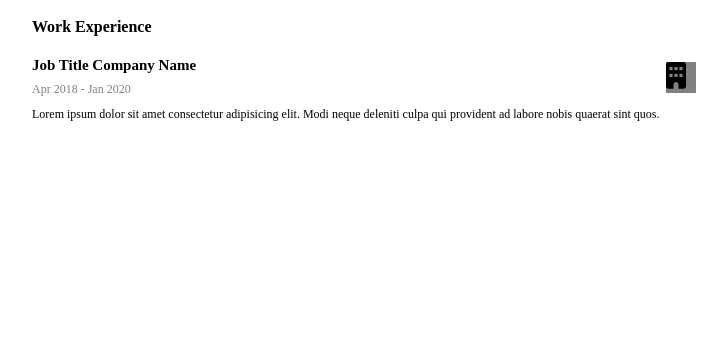
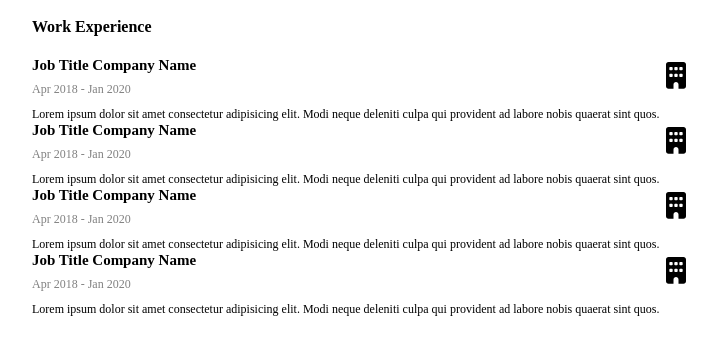
Before and after one commit to auzanx/cv-tamplate, a plain HTML site: page index.html in a window 1280 px wide. Shown: the part 686-1040 px from the top of the page, without its empty margins (276-1003 px from the left). Before the commit the page ends 883 px from the top, so only its background shows below. Drawn offline with Linux system fonts and the light colour scheme.

Commit message:
2 commit

```diff
--- a/index.html
+++ b/index.html
@@ -109,7 +109,6 @@
         }
 
         .svg__wrapper {
-            background-color: gray;
             width: 30px;
         }
     </style>
@@ -264,7 +263,56 @@
                 </div>
                 <div class="job__detail">Lorem ipsum dolor sit amet consectetur adipisicing elit. Modi neque deleniti
                     culpa qui provident ad
-                    labore nobis quaerat sint quos.</div>
+                    labore nobis quaerat sint quos.
+                </div>
+                <div class="wrapper__job">
+                    <div>
+                        <div class="job__title">Job Title <span>Company Name</span></div>
+                        <div class="detail__date">Apr 2018 - Jan 2020</div>
+                    </div>
+                    <div class="svg__wrapper">
+                        <svg class="svg__work" xmlns="http://www.w3.org/2000/svg" viewBox="0 0 384 512">
+                            <path
+                                d="M48 0C21.5 0 0 21.5 0 48V464c0 26.5 21.5 48 48 48h96V432c0-26.5 21.5-48 48-48s48 21.5 48 48v80h96c26.5 0 48-21.5 48-48V48c0-26.5-21.5-48-48-48H48zM64 240c0-8.8 7.2-16 16-16h32c8.8 0 16 7.2 16 16v32c0 8.8-7.2 16-16 16H80c-8.8 0-16-7.2-16-16V240zm112-16h32c8.8 0 16 7.2 16 16v32c0 8.8-7.2 16-16 16H176c-8.8 0-16-7.2-16-16V240c0-8.8 7.2-16 16-16zm80 16c0-8.8 7.2-16 16-16h32c8.8 0 16 7.2 16 16v32c0 8.8-7.2 16-16 16H272c-8.8 0-16-7.2-16-16V240zM80 96h32c8.8 0 16 7.2 16 16v32c0 8.8-7.2 16-16 16H80c-8.8 0-16-7.2-16-16V112c0-8.8 7.2-16 16-16zm80 16c0-8.8 7.2-16 16-16h32c8.8 0 16 7.2 16 16v32c0 8.8-7.2 16-16 16H176c-8.8 0-16-7.2-16-16V112zM272 96h32c8.8 0 16 7.2 16 16v32c0 8.8-7.2 16-16 16H272c-8.8 0-16-7.2-16-16V112c0-8.8 7.2-16 16-16z" />
+                        </svg>
+                    </div>
+                </div>
+                <div class="job__detail">Lorem ipsum dolor sit amet consectetur adipisicing elit. Modi neque deleniti
+                    culpa qui provident ad
+                    labore nobis quaerat sint quos.
+                </div>
+                <div class="wrapper__job">
+                    <div>
+                        <div class="job__title">Job Title <span>Company Name</span></div>
+                        <div class="detail__date">Apr 2018 - Jan 2020</div>
+                    </div>
+                    <div class="svg__wrapper">
+                        <svg class="svg__work" xmlns="http://www.w3.org/2000/svg" viewBox="0 0 384 512">
+                            <path
+                                d="M48 0C21.5 0 0 21.5 0 48V464c0 26.5 21.5 48 48 48h96V432c0-26.5 21.5-48 48-48s48 21.5 48 48v80h96c26.5 0 48-21.5 48-48V48c0-26.5-21.5-48-48-48H48zM64 240c0-8.8 7.2-16 16-16h32c8.8 0 16 7.2 16 16v32c0 8.8-7.2 16-16 16H80c-8.8 0-16-7.2-16-16V240zm112-16h32c8.8 0 16 7.2 16 16v32c0 8.8-7.2 16-16 16H176c-8.8 0-16-7.2-16-16V240c0-8.8 7.2-16 16-16zm80 16c0-8.8 7.2-16 16-16h32c8.8 0 16 7.2 16 16v32c0 8.8-7.2 16-16 16H272c-8.8 0-16-7.2-16-16V240zM80 96h32c8.8 0 16 7.2 16 16v32c0 8.8-7.2 16-16 16H80c-8.8 0-16-7.2-16-16V112c0-8.8 7.2-16 16-16zm80 16c0-8.8 7.2-16 16-16h32c8.8 0 16 7.2 16 16v32c0 8.8-7.2 16-16 16H176c-8.8 0-16-7.2-16-16V112zM272 96h32c8.8 0 16 7.2 16 16v32c0 8.8-7.2 16-16 16H272c-8.8 0-16-7.2-16-16V112c0-8.8 7.2-16 16-16z" />
+                        </svg>
+                    </div>
+                </div>
+                <div class="job__detail">Lorem ipsum dolor sit amet consectetur adipisicing elit. Modi neque deleniti
+                    culpa qui provident ad
+                    labore nobis quaerat sint quos.
+                </div>
+                <div class="wrapper__job">
+                    <div>
+                        <div class="job__title">Job Title <span>Company Name</span></div>
+                        <div class="detail__date">Apr 2018 - Jan 2020</div>
+                    </div>
+                    <div class="svg__wrapper">
+                        <svg class="svg__work" xmlns="http://www.w3.org/2000/svg" viewBox="0 0 384 512">
+                            <path
+                                d="M48 0C21.5 0 0 21.5 0 48V464c0 26.5 21.5 48 48 48h96V432c0-26.5 21.5-48 48-48s48 21.5 48 48v80h96c26.5 0 48-21.5 48-48V48c0-26.5-21.5-48-48-48H48zM64 240c0-8.8 7.2-16 16-16h32c8.8 0 16 7.2 16 16v32c0 8.8-7.2 16-16 16H80c-8.8 0-16-7.2-16-16V240zm112-16h32c8.8 0 16 7.2 16 16v32c0 8.8-7.2 16-16 16H176c-8.8 0-16-7.2-16-16V240c0-8.8 7.2-16 16-16zm80 16c0-8.8 7.2-16 16-16h32c8.8 0 16 7.2 16 16v32c0 8.8-7.2 16-16 16H272c-8.8 0-16-7.2-16-16V240zM80 96h32c8.8 0 16 7.2 16 16v32c0 8.8-7.2 16-16 16H80c-8.8 0-16-7.2-16-16V112c0-8.8 7.2-16 16-16zm80 16c0-8.8 7.2-16 16-16h32c8.8 0 16 7.2 16 16v32c0 8.8-7.2 16-16 16H176c-8.8 0-16-7.2-16-16V112zM272 96h32c8.8 0 16 7.2 16 16v32c0 8.8-7.2 16-16 16H272c-8.8 0-16-7.2-16-16V112c0-8.8 7.2-16 16-16z" />
+                        </svg>
+                    </div>
+                </div>
+                <div class="job__detail">Lorem ipsum dolor sit amet consectetur adipisicing elit. Modi neque deleniti
+                    culpa qui provident ad
+                    labore nobis quaerat sint quos.
+                </div>
             </div>
         </section>
     </div>
```
